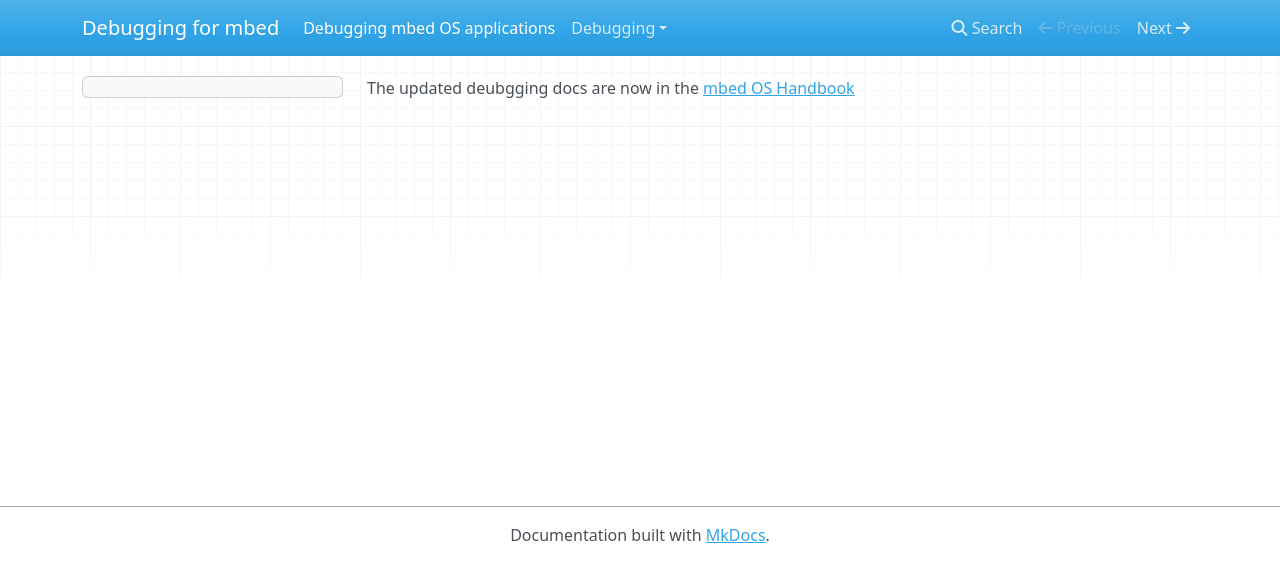
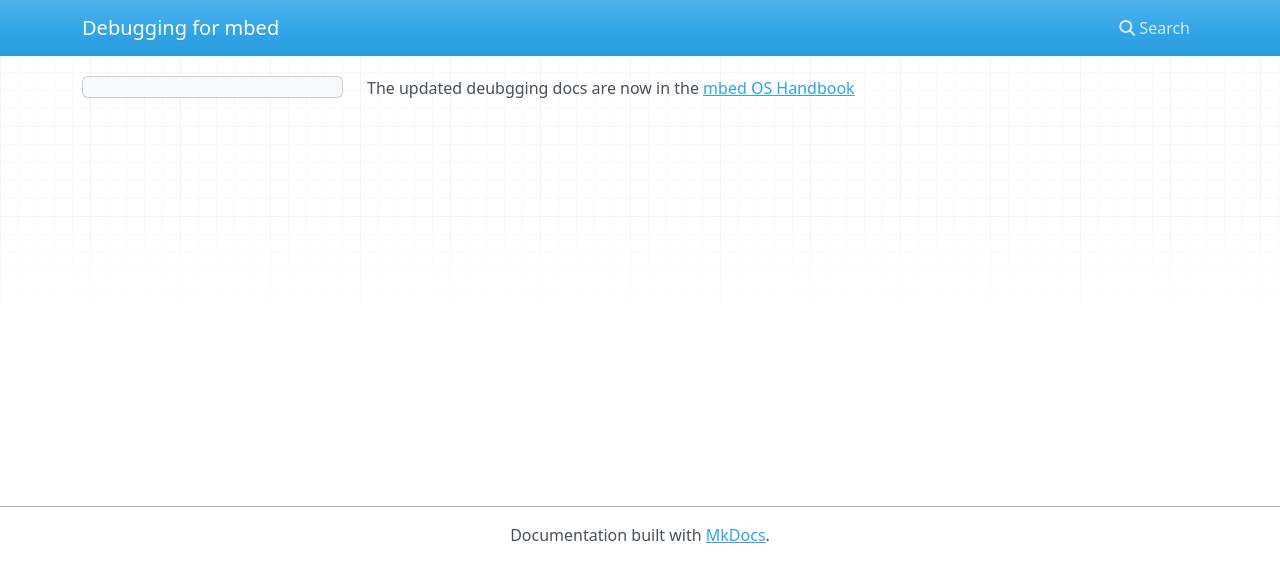
Before and after one commit to ARMmbed/Debugging-docs, an MkDocs documentation site: the page built from Docs/index.md, in a window 1280 px wide. Shown: the top 582 px of the page. Built offline with MkDocs 1.6.1, drawn with Linux system fonts in a browser that asks for light colours; nearby versions of some CDN libraries; old or Windows-style settings are respelled for this version of MkDocs; part of the change alters nothing that is shown.

Commit message:
Hiding all other pages

```diff
--- a/mkdocs.yml
+++ b/mkdocs.yml
@@ -4,13 +4,3 @@ docs_dir: Docs
 
 pages:
 - ['index.md','Debugging mbed OS applications']
-- ['Debugging/printf.md','Debugging', 'Debugging with printf() calls']
-- ['Debugging/compile_time.md', 'Debugging', 'Compile time errors']
-- ['Debugging/lights_of_dead.md', 'Debugging', 'Lights of dead']
-- ['Debugging/toolchain.md','Debugging', 'Setting up a local debugging toolchain']
-- ['Debugging/debug_builds.md','Debugging', 'Producing debug builds with mbed CLI']
-- ['Debugging/Keil.md','Debugging', 'Debugging with uVision 5']
-- ['Debugging/Debugging_Eclipse_pyOCD.md','Debugging', 'Debugging with Eclipse']
-- ['Debugging/vscode.md','Debugging', 'Debugging with Visual Studio Code']
-- ['Debugging/other_ides.md','Debugging', 'Debugging with other IDEs']
-- ['Debugging/debugging_microbit.md','Debugging', 'Debugging the BBC micro:bit']
```
